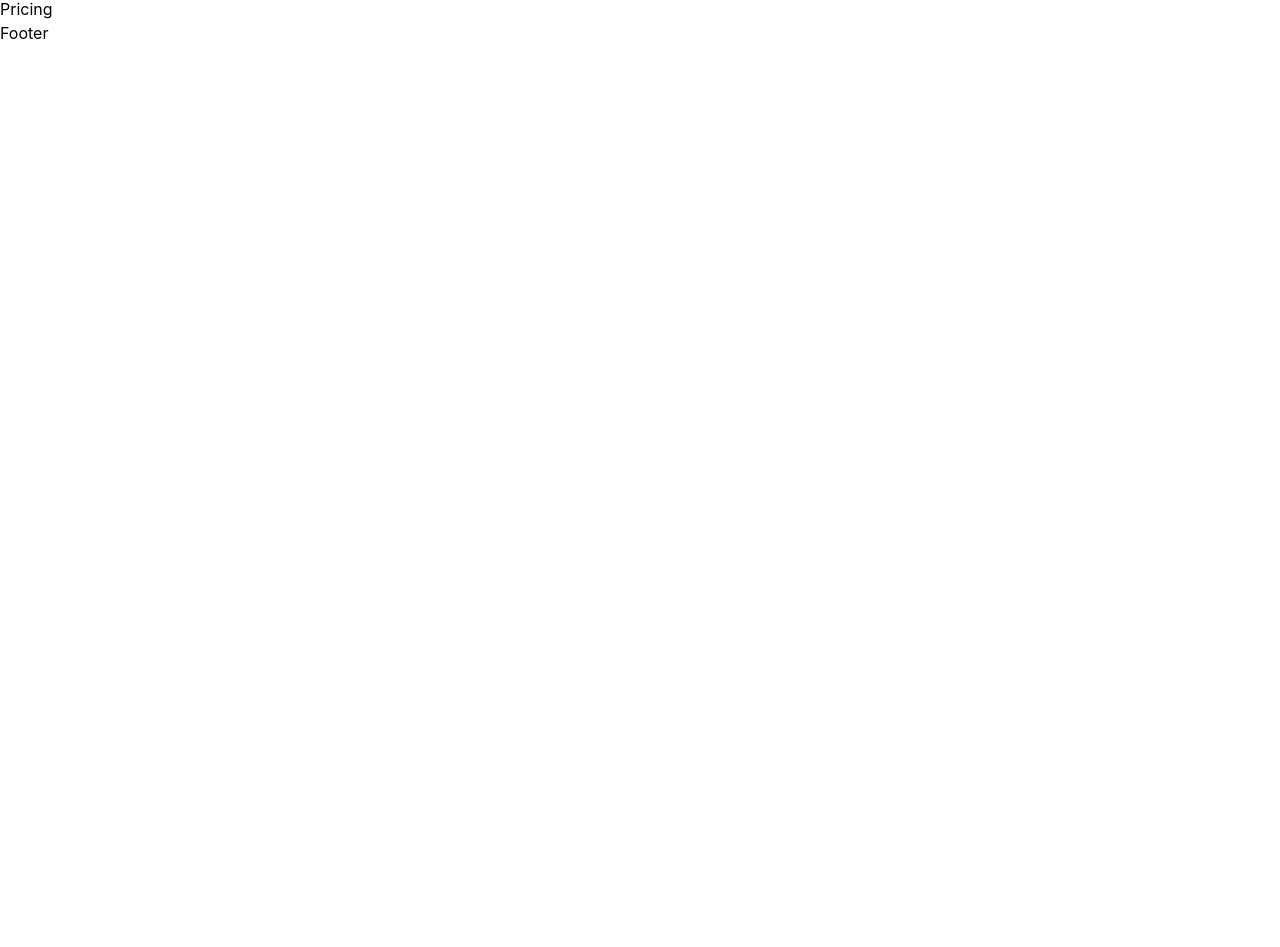
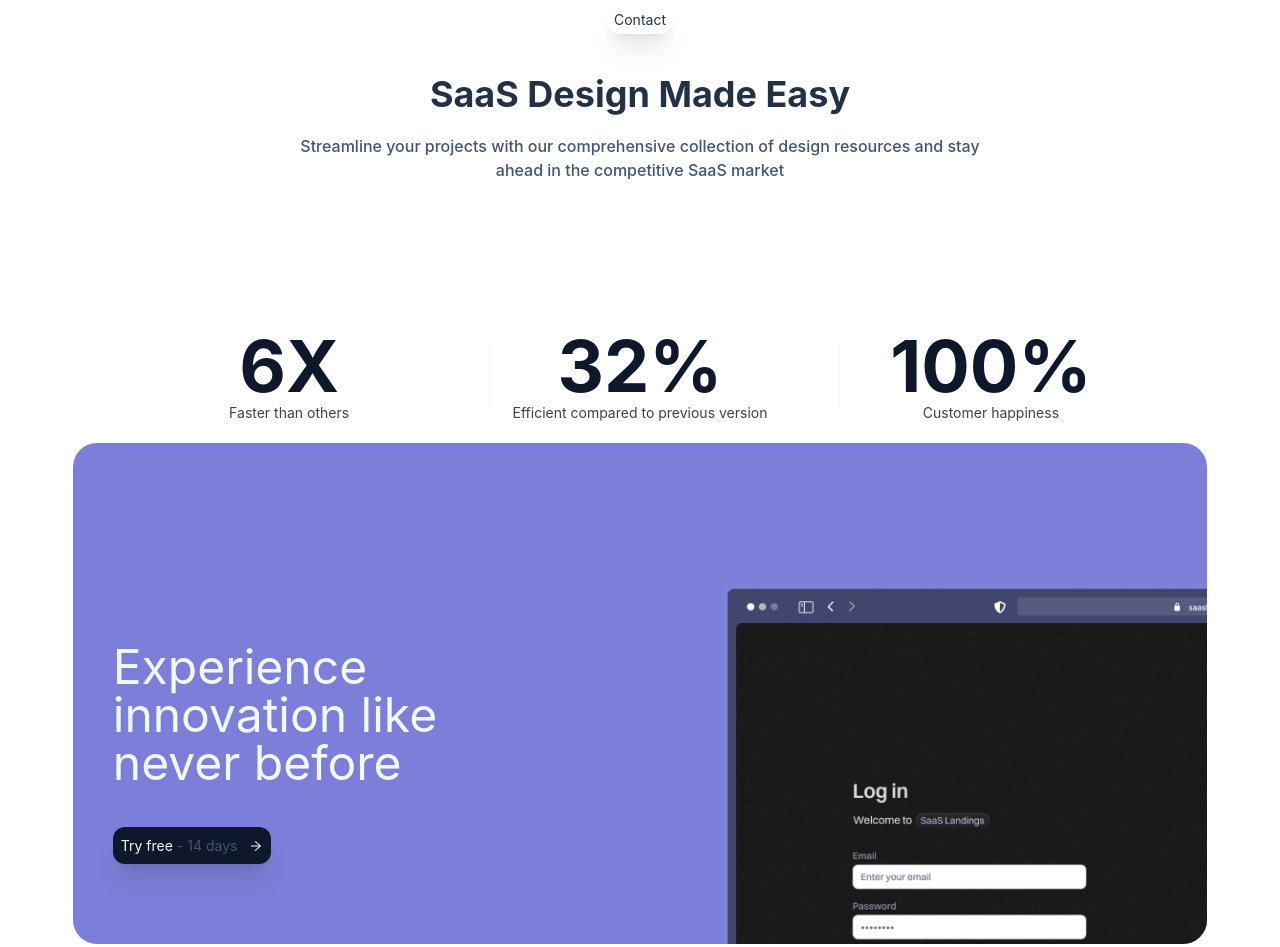
Before and after one commit to AliALHamawy/Tailkits, a React (Vite) app: page / in a window 1280 px wide. Shown: the part 1776-2723 px from the top of the page. Built offline with nearby package versions, Linux system fonts and the light colour scheme.

Commit message:
first commit

```diff
--- a/src/Comonent/Contact/Contact.jsx
+++ b/src/Comonent/Contact/Contact.jsx
@@ -1,8 +1,42 @@
-import'./Contact.css'
+import { AiOutlineArrowRight } from 'react-icons/ai'
+import './Contact.css'
 
 function Contact() {
   return (
-    <div>Contact</div>
+    <>
+      <div className="contact">
+        <div className="container flex flex-col gap-5 text-center items-center m-auto px-4">
+          <div className="max-w-[700px] flex flex-col gap-5 text-center items-center m-auto my-20">
+
+            <p className='text-[14px] bg-(--secondary-color) text-(--text-main) p-1 px-2 rounded-2xl w-fit shadow-xl mb-5'>Contact</p>
+            <h1 className='text-4xl font-bold text-(--text-main)'>SaaS Design Made Easy</h1>
+            <p className='text-(--text-secondary) text-[16px] font-medium'>Streamline your projects with our comprehensive collection of design resources and stay ahead in the competitive SaaS market</p>
+          </div>
+          <div className='mt-12 grid items-center gap-8 text-center md:px-4 lg:grid-cols-3 lg:gap-x-24 lg:gap-y-0 lg:px-8'>
+            <div className='relative first:before:relative before:left-1/2 before:-translate-x-1/2 lg:before:translate-x-0 before:w-16 before:h-px before:absolute lg:before:-left-6 lg:before:top-1/2 lg:before:-translate-y-1/2 lg:before:w-px lg:before:h-16 before:bg-neutral-100 before:-top-4'>
+              <h1 className='text-7xl font-bold text-(--color-main)'>6X</h1>
+              <p className="text-[14px] text-(--text-black)">Faster than others</p>
+            </div>
+            <div className='relative first:before:relative before:left-1/2 before:-translate-x-1/2 lg:before:translate-x-0 before:w-16 before:h-px before:absolute lg:before:-left-6 lg:before:top-1/2 lg:before:-translate-y-1/2 lg:before:w-px lg:before:h-16 before:bg-neutral-100 before:-top-4'>
+              <h1 className='text-7xl font-bold text-(--color-main)'>32%</h1>
+              <p className="text-[14px] text-(--text-black)">Efficient compared to previous version</p>
+            </div>
+            <div className='relative first:before:relative before:left-1/2 before:-translate-x-1/2 lg:before:translate-x-0 before:w-16 before:h-px before:absolute lg:before:-left-6 lg:before:top-1/2 lg:before:-translate-y-1/2 lg:before:w-px lg:before:h-16 before:bg-neutral-100 before:-top-4'>
+              <h1 className='text-7xl font-bold text-(--color-main)'>100%</h1>
+              <p className="text-[14px] text-(--text-black)">Customer happiness</p>
+            </div>
+          </div>
+          <div className="flex flex-col lg:flex-row bg-[#7C7FD9] max-w-7xl justify-between relative overflow-hidden p-10 lg:pt-50 rounded-3xl">
+            <div className="left text-left flex flex-col gap-10 lg:w-[50%] lg:pr-40 mb-40 lg:mb-10">
+              <p className='text-(--primary-color) text-3xl md:text-5xl '>Experience innovation like never before</p>
+              <button className='text-[14px] p-2 rounded-xl shadow-xl w-fit text-(--primary-color) flex items-center gap-1 bg-(--color-main) transition-all duration-300 hover:bg-(--text-mainHover) '>Try free <span className=' text-(--text-secondary)'>- 14 days</span><AiOutlineArrowRight className="ml-2" /></button>
+
+            </div>
+            <div className="right relative"><img src="/assets/browser-mock-up-dark.png" alt="" className='absolute :-right-[650px] -bottom-[540px]  md:-right-[650px] md:-bottom-[540px] lg:-right-[550px] lg:-bottom-[350px] min-w-[1000px]'/></div>
+          </div>
+        </div>
+      </div>
+    </>
   )
 }
 
```
Also changed, not shown: public/assets/browser-mock-up-dark.png (added).
